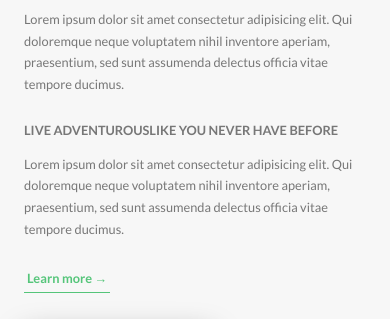
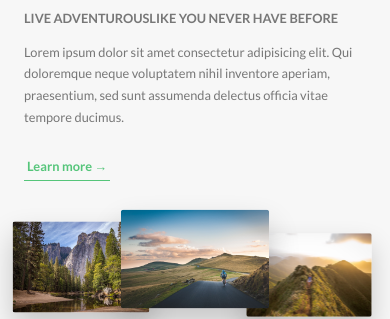
Before and after one commit to bblazevska/NatoursProject, a website: page index.html in a window 390 px wide. Shown: the part 1038-1357 px from the top of the page. Drawn offline with Linux system fonts and the light colour scheme.

Commit message:
header and features section made responsive

```diff
--- a/sass/base/_utilities.scss
+++ b/sass/base/_utilities.scss
@@ -6,7 +6,24 @@
 }
 .u-margin-bottom-medium{
    margin-bottom: 4rem !important;
+
+   @include respond(tab-port){
+      margin-bottom: 3rem !important;
+   }
 }
 .u-margin-bottom-big{
    margin-bottom: 9rem;
+
+   @include respond(tab-port){
+      margin-bottom: 5rem !important;
+   }
 }
+.u-margin-top-big{
+   margin-top: 8rem !important;
+
+
+}
+
+.u-margin-top-huge{
+   margin-top: 10rem !important;
+}
--- a/sass/components/_composition.scss
+++ b/sass/components/_composition.scss
@@ -11,17 +11,41 @@
       transition: all .2s;
       outline-offset: 2rem;
 
+      @include respond(tab-port){
+         float: left;
+         position: relative;
+         width: 33.333333%;
+         box-shadow: 0 1.5rem 3rem rgba($color-black, .2);
+      }
+
       &--p1{
          left: 0;
          top: -2rem;
+
+         @include respond(tab-port){
+            top: 0;
+            transform: scale(1.2);
+         }
       }
       &--p2{
          right: 0;
          top: 2rem;
+
+         @include respond(tab-port){
+            top: -1rem;
+            transform: scale(1.3);
+            z-index: 100;
+         }
       }
       &--p3{
          left: 20%;
          top: 10rem;
+
+         @include respond(tab-port){
+            top: 1rem;
+            left: 0;
+            transform: scale(1.1);
+         }
       }
 
       &:hover{
--- a/sass/components/_feature-box.scss
+++ b/sass/components/_feature-box.scss
@@ -6,6 +6,10 @@
    border-radius: 3px;
    box-shadow: 0 1.5rem 4rem rgba($color-black , .15);
    transition: translateY .3s;
+
+   @include respond(tab-port){
+      padding: 2rem;
+   }
 
    &:hover{
       transform: translateY(-1.5rem) scale(1.03);
@@ -19,5 +23,10 @@
       background-clip: text;
       -webkit-background-clip: text;
       color: transparent;
+
+      @include respond(tab-port){
+         margin-bottom: 0;
+      }
+
    }
 }
--- a/sass/pages/_home.scss
+++ b/sass/pages/_home.scss
@@ -1,7 +1,11 @@
 .section-about{
    background-color: $color-grey-light-1;
-   padding: 30rem 0 25rem 0;
+   padding: 25rem 0;
    margin-top: -20vh;
+
+   @include respond(tab-port){
+      padding: 20rem 0;
+   }
 }
 
 .section-features{
@@ -19,23 +23,39 @@
    & > *{
       transform: skewY(7deg);
    }
+
+   @include respond(tab-port){
+      padding: 10rem 0;
+   }
 }
 
 .section-tours{
-   padding: 25rem 0;
+   padding: 25rem 0 15rem 0;
    background-color: $color-grey-light-1;
    margin-top: -9rem;
+
+   @include respond(tab-port){
+      padding: 20rem 0 10rem 0;
+   }
 }
 
 .section-stories{
-   padding: 20rem 0;
+   padding: 15rem 0;
    background-color: transparent;
    position: relative;
+
+   @include respond(tab-port){
+      padding: 10rem 0;
+   }
 }
 
 .section-book{
    padding: 15rem 0;
    background-image: linear-gradient(to right bottom, $color-primary-light, $color-primary-dark);
+
+   @include respond(tab-port){
+      padding: 10rem 0;
+   }
 
    .book{
       background-image:linear-gradient(105deg,
@@ -51,6 +71,10 @@
       &-form{
          width: 50%;
          padding: 6rem;
+
+         @include respond(tab-port){
+            padding: 2rem;
+         }
       }
    }
 }
```
Also changed, not shown: sass/main.css, 1 other file.
